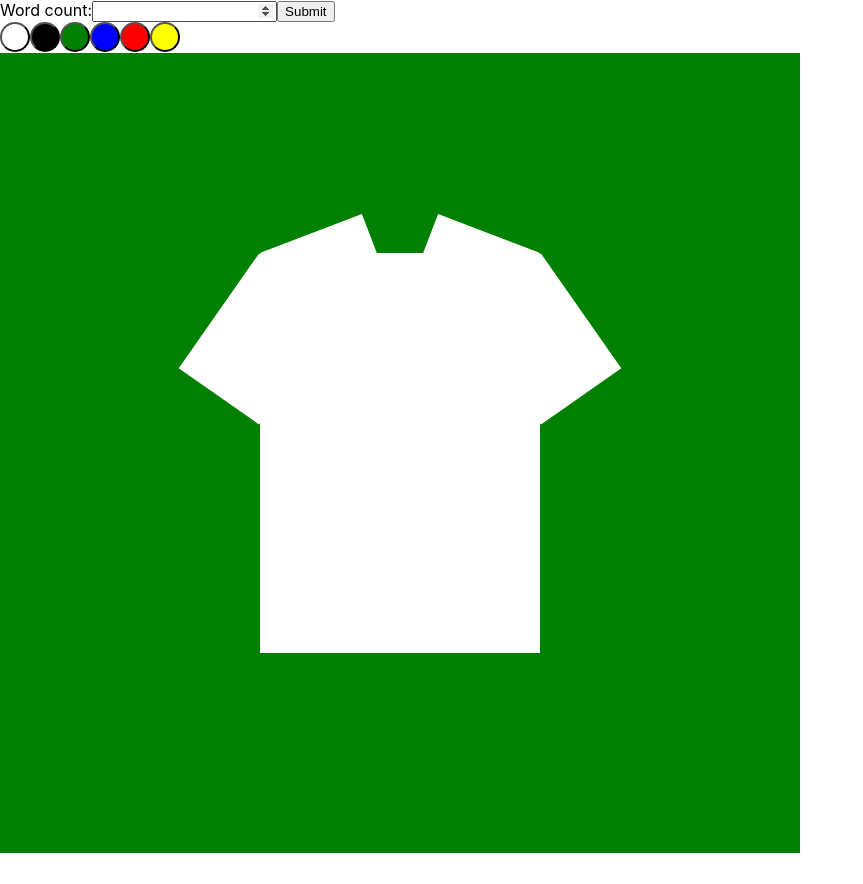
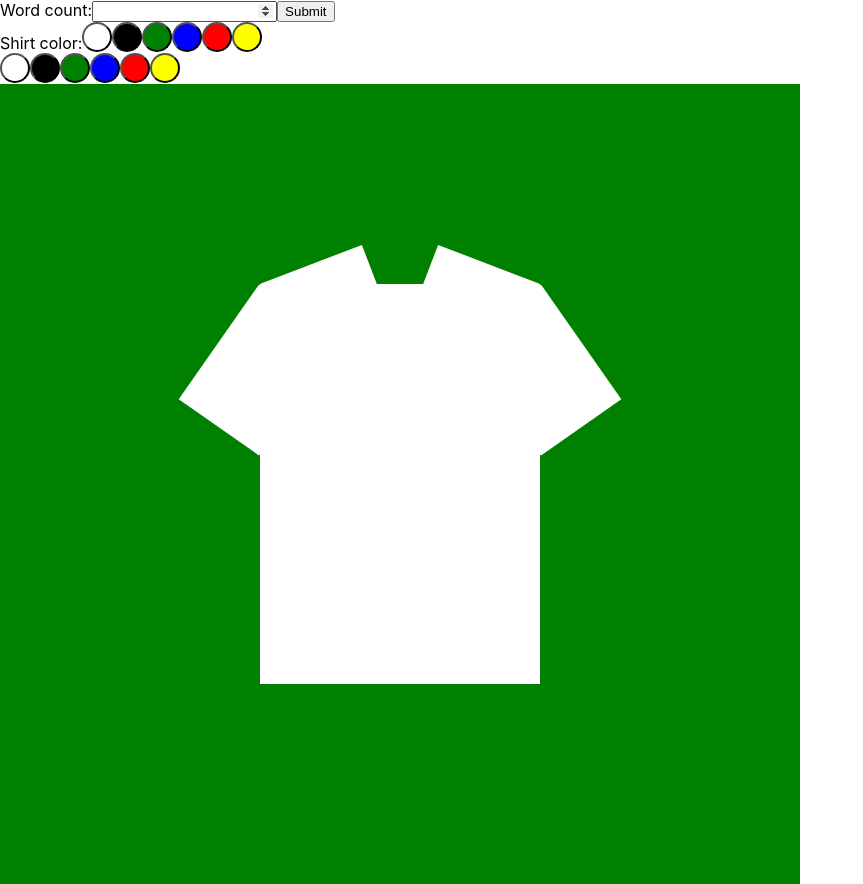
Before and after one commit to Tyrlingen/ProjectT-shirt, a React (Create React App) app: page / in a window 1280 px wide. Shown: the whole page, without its empty margins (0-863 px from the left). Before the commit the page ends 853 px from the top, so only its background shows below. Built offline with nearby package versions, Linux system fonts and the light colour scheme.

Commit message:
Fixed possibility to change color of text on shirt

```diff
--- a/src/App.js
+++ b/src/App.js
@@ -12,21 +12,26 @@ class App extends Component {
       textColor: "",
       shirtFont: "",
     };
+
+    this.colorList = ["white", "black", "green", "blue", "red", "yellow"];
   }
 
-  changeShirtColor(color) {
-    this.setState({ shirtColor: color });
+  changeColorOf(thing, color) {
+    thing == "shirt"
+      ? this.setState({ shirtColor: color })
+      : this.setState({ textColor: color });
   }
 
   getClasses() {
-    var text = "text-align--";
+    var textAlign = "text-align--";
+    var textColor = "text-color--";
     var shirt = "shirt-color--";
 
-    var textAlign = text + this.state.textAlign;
+    var newTextAlign = textAlign + this.state.textAlign;
     var shirtColor = shirt + this.state.shirtColor;
-    var textColor = text;
+    var newTextColor = textColor + this.state.textColor;
 
-    return [textAlign, shirtColor].join(" ");
+    return [newTextAlign, shirtColor, newTextColor].join(" ");
   }
   handleSubmit(event) {
     event.preventDefault();
@@ -42,6 +47,15 @@ class App extends Component {
       });
   }
 
+  renderColorButton(thing, color) {
+    return (
+      <button
+        className={`color-btn color-btn--${color}`}
+        onClick={() => this.changeColorOf(thing, color)}
+      ></button>
+    );
+  }
+
   render() {
     const shirtClasses = this.getClasses();
     return (
@@ -51,31 +65,16 @@ class App extends Component {
           <input id="word-count" type="number" />
           <input type="submit" />
         </form>
-        <div className="shirt-color-options">
-          <button
-            className="color-btn color-btn--white"
-            onClick={() => this.changeShirtColor("white")}
-          ></button>
-          <button
-            className="color-btn color-btn--black "
-            onClick={() => this.changeShirtColor("black")}
-          ></button>
-          <button
-            className="color-btn color-btn--green"
-            onClick={() => this.changeShirtColor("green")}
-          ></button>
-          <button
-            className="color-btn color-btn--blue"
-            onClick={() => this.changeShirtColor("blue")}
-          ></button>
-          <button
-            className="color-btn color-btn--red"
-            onClick={() => this.changeShirtColor("red")}
-          ></button>
-          <button
-            className="color-btn color-btn--yellow"
-            onClick={() => this.changeShirtColor("yellow")}
-          ></button>
+        <div className="color-options">
+          <span>Shirt color:</span>
+          {this.colorList.map((color) => {
+            return this.renderColorButton("shirt", color);
+          })}
+        </div>
+        <div className="text-color-options">
+          {this.colorList.map((color) => {
+            return this.renderColorButton("text", color);
+          })}
         </div>
         <div className={`tshirt-container shirt-color--white ${shirtClasses}`}>
           <div className="tshirt">
--- a/src/App.scss
+++ b/src/App.scss
@@ -11,6 +11,11 @@
 }
 
 @mixin text-color($color) {
+  .tshirt {
+    p {
+      color: $color;
+    }
+  }
 }
 
 @mixin font-style($font) {
@@ -130,28 +135,22 @@
   }
   &-color {
     &--white {
-      .tshirt {
-      }
+      @include text-color(white);
     }
     &--black {
-      .tshirt {
-      }
+      @include text-color(black);
     }
     &--green {
-      .tshirt {
-      }
+      @include text-color(green);
     }
     &--blue {
-      .tshirt {
-      }
+      @include text-color(blue);
     }
     &--red {
-      .tshirt {
-      }
+      @include text-color(red);
     }
     &--yellow {
-      .tshirt {
-      }
+      @include text-color(yellow);
     }
   }
   &-font {
```
